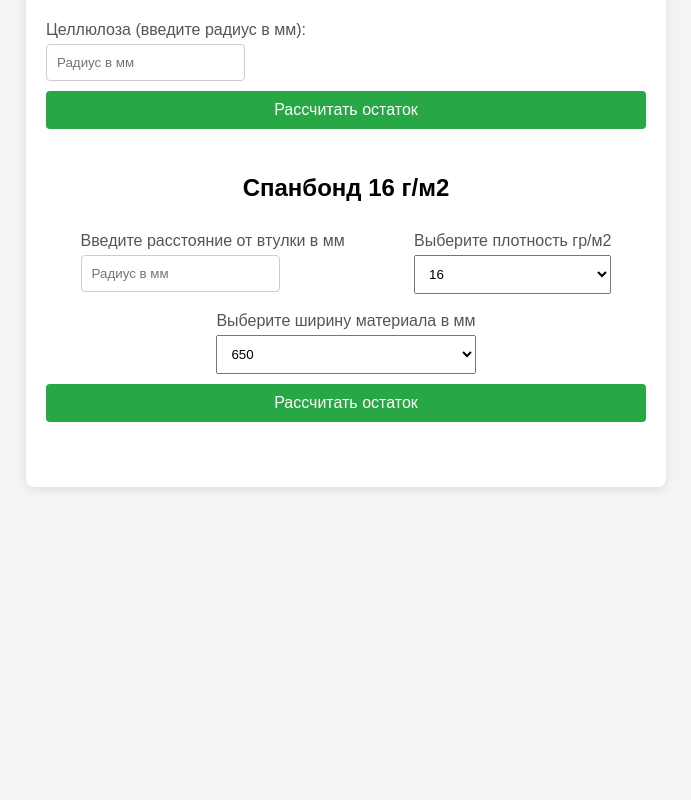
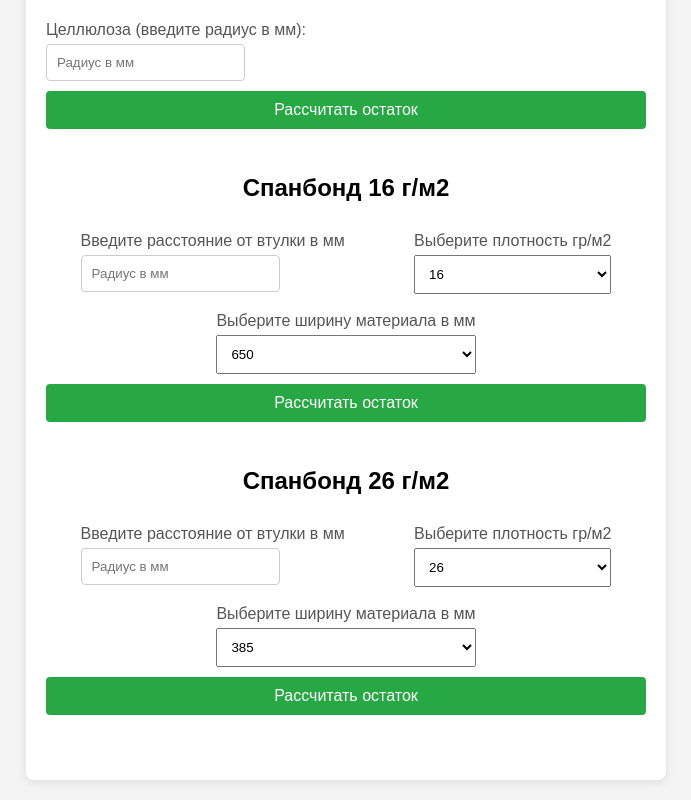
Before and after one commit to MisterYakutovich/leftovers_lvp, a website: page public/index.html in a window 1280 px wide. Shown: the part 664-1464 px from the top of the page, without its empty margins (294-985 px from the left). Before the commit the page ends 1171 px from the top, so only its background shows below. Drawn offline with Linux system fonts and the light colour scheme.

Commit message:
feat:add new width for spanbond_26

```diff
--- a/public/index.html
+++ b/public/index.html
@@ -142,8 +142,32 @@
           </select>
           </div>
         </div>
-        <button onclick="calculateSpanbond()">Рассчитать остаток</button>
+        <button onclick="calculateSpanbond_16()">Рассчитать остаток</button>
         <div class="result" id="result-spanbond"></div>
+      </div>
+      <div class="items-container">
+        <h2 class="items-container_title">Спанбонд 26 г/м2</h2>
+        <div class="spanbond-container_list">
+          <div class="spanbond-container_item">
+            <label for="radius-spanbond_26">Введите расстояние от втулки в мм</label>
+            <input type="number" min="0" onkeydown="return event.key !== '-';" id="radius-spanbond_26" placeholder="Радиус в мм" required>
+          </div>
+          <div class="spanbond-container_item">
+            <label for="density-spanbond_26">Выберите плотность гр/м2</label>
+            <select id="density-spanbond_26" name="density-spanbond_26" class="spanbond-container_item-select">
+              <option value="26">26</option>
+            </select>
+          </div>
+          <div class="spanbond-container_item">
+            <label for="width-spanbond_26">Выберите ширину материала в мм</label>
+            <select id="width-spanbond_26" name="width-spanbond_26" class="spanbond-container_item-select ">
+              <option value="385">385</option>
+              <option value="160">160</option>
+          </select>
+          </div>
+        </div>
+        <button onclick="calculateSpanbond_26()">Рассчитать остаток</button>
+        <div class="result" id="result-spanbond_26"></div>
       </div>
   </div>
 
--- a/public/index.js
+++ b/public/index.js
@@ -22,7 +22,7 @@ function calculateAntifakeBarrier() {
     }
 }
 
-function calculateSpanbond() {
+function calculateSpanbond_16() {
     const selectSpanbond = document.getElementById('density-spanbond');
     const selectWidthSpanbond = document.getElementById('width-spanbond').value;
     const selectSpanbondOption = parseFloat(selectSpanbond.value);
@@ -45,3 +45,27 @@ function calculateSpanbond() {
         document.getElementById('result-spanbond').innerHTML = `Пожалуйста, введите корректное значение в миллиметрах`;
     }
 }
+console.log(selectWidthSpanbond)
+function calculateSpanbond_26() {
+    const selectSpanbond = document.getElementById('density-spanbond_26');
+    const selectWidthSpanbond = document.getElementById('width-spanbond_26').value;
+    const selectSpanbondOption = parseFloat(selectSpanbond.value);
+    const radius = document.getElementById('radius-spanbond_26').value;
+    if (radius == 0) {
+        document.getElementById('result-spanbond_26').innerHTML = `Остаток спанбонда: 0 кг`;
+      }
+    else if (radius > 0 && radius <= 370){
+        const diameter = radius * 2 + 96
+        const volume = Math.PI * (Math.pow(diameter, 2) - 9216); //96 mm втулка
+        const length = volume / 0.288;//0.072
+        const result = length / 1000 //m
+        const weight = (result * (+selectWidthSpanbond/1000) * +selectSpanbondOption) / 1000;
+        document.getElementById('result-spanbond_26').innerHTML = `Остаток спанбонд ${selectSpanbondOption}/${selectWidthSpanbond} мм: ${weight.toFixed(3)} кг`;
+    }
+    else if (radius > 370){
+        document.getElementById('result-spanbond_26').innerHTML = `Значение не может превышать 370 мм`;
+    }
+    else {
+        document.getElementById('result-spanbond_26').innerHTML = `Пожалуйста, введите корректное значение в миллиметрах`;
+    }
+}
```
